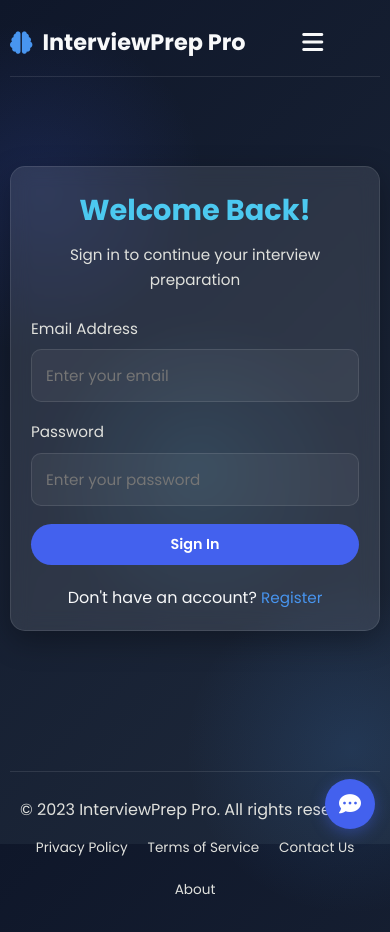
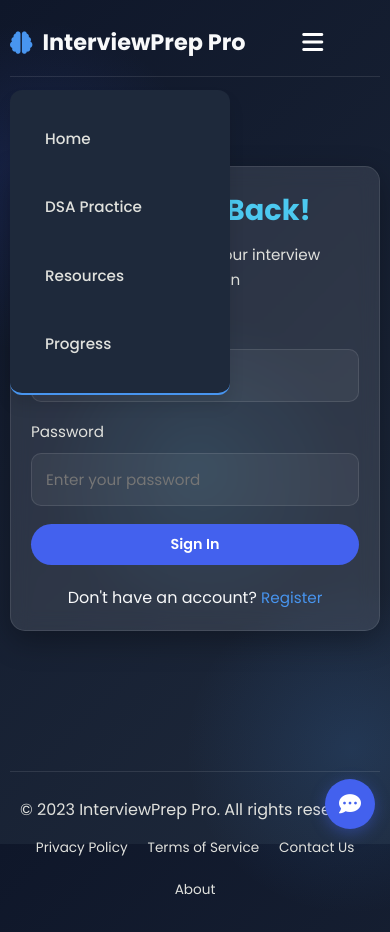
Before and after one commit to Sukhman-Sidhu/interview_prep, a website: page public/index.html in a window 390 px wide. Both pictures are taken after a click on the button 312 px from the left and 42 px from the top of the page. Drawn offline with Linux system fonts and the light colour scheme.

```diff
--- a/public/index.html
+++ b/public/index.html
@@ -1284,6 +1284,16 @@
     return "I can help with:\n• HR Interview\n• Technical Interview\n• Behavioral Interview\n• Resume Tips\n• Communication Skills\n\nPlease type a topic or question.";
 }
 
+// ================= MOBILE MENU =================
+const mobileToggle = document.getElementById("mobileToggle");
+const navMenu = document.getElementById("navMenu");
+
+if (mobileToggle && navMenu) {
+    mobileToggle.addEventListener("click", () => {
+        navMenu.classList.toggle("show");
+    });
+}
+
 // ================= THEME =================
 (function () {
     function initTheme() {
--- a/public/style.css
+++ b/public/style.css
@@ -1344,3 +1344,47 @@
         justify-content: flex-start;
     }
 }
+
+/* ================= MOBILE NAVBAR ================= */
+
+.mobile-toggle {
+    display: none;
+    font-size: 1.5rem;
+    background: none;
+    border: none;
+    color: white;
+    cursor: pointer;
+}
+
+/* Mobile View */
+@media (max-width: 768px) {
+
+    .mobile-toggle {
+        display: block;
+    }
+
+    nav ul {
+        display: none;
+        flex-direction: column;
+        position: absolute;
+        top: 80px;
+        right: 20px;
+        width: 220px;
+        padding: 15px;
+        border-radius: 12px;
+        z-index: 999;
+        background: #1e293b;
+    }
+
+    nav ul.show {
+        display: flex;
+    }
+
+    nav ul li {
+        margin: 10px 0;
+    }
+
+    .auth-buttons {
+        display: none;
+    }
+}
```
